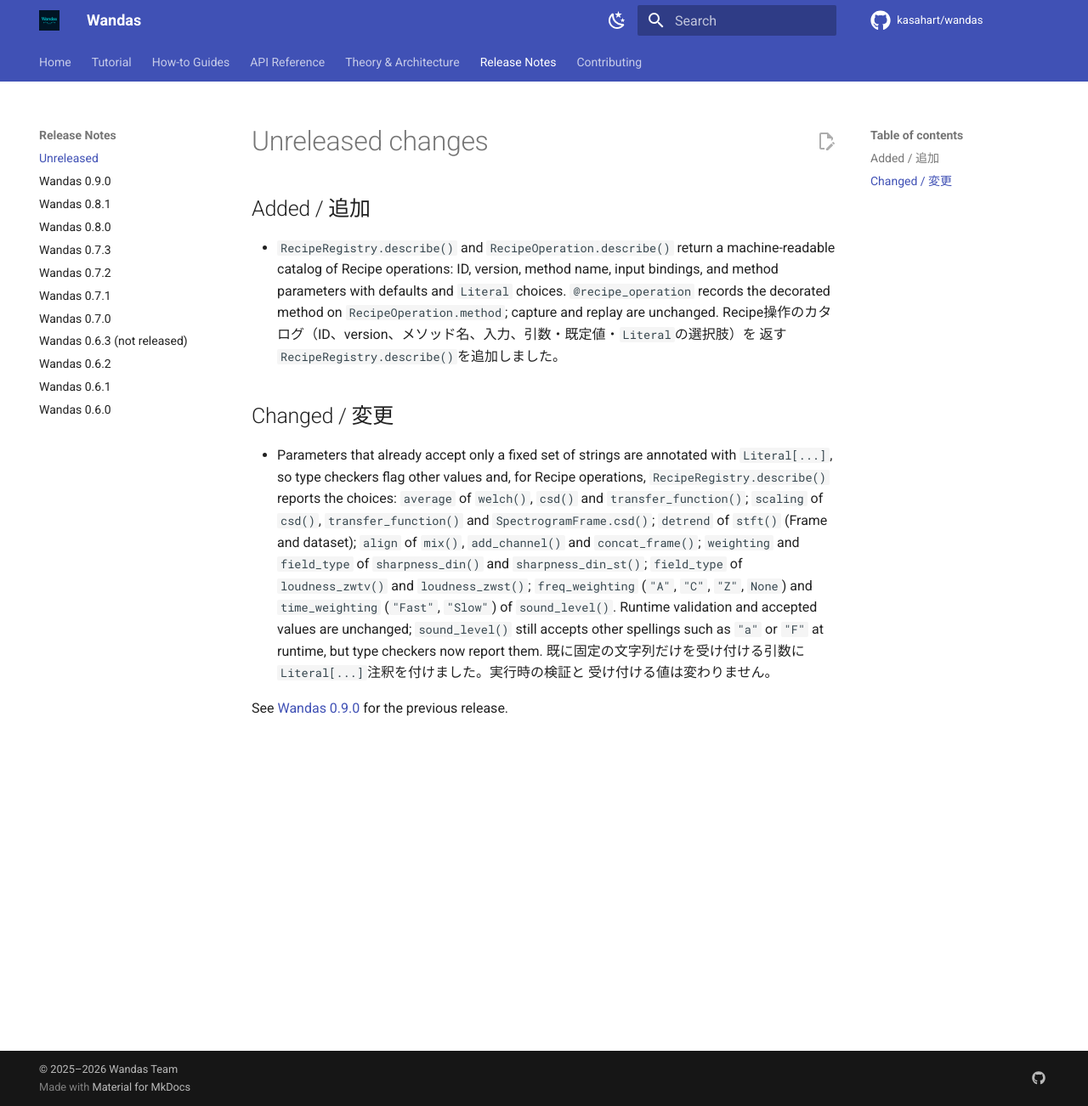
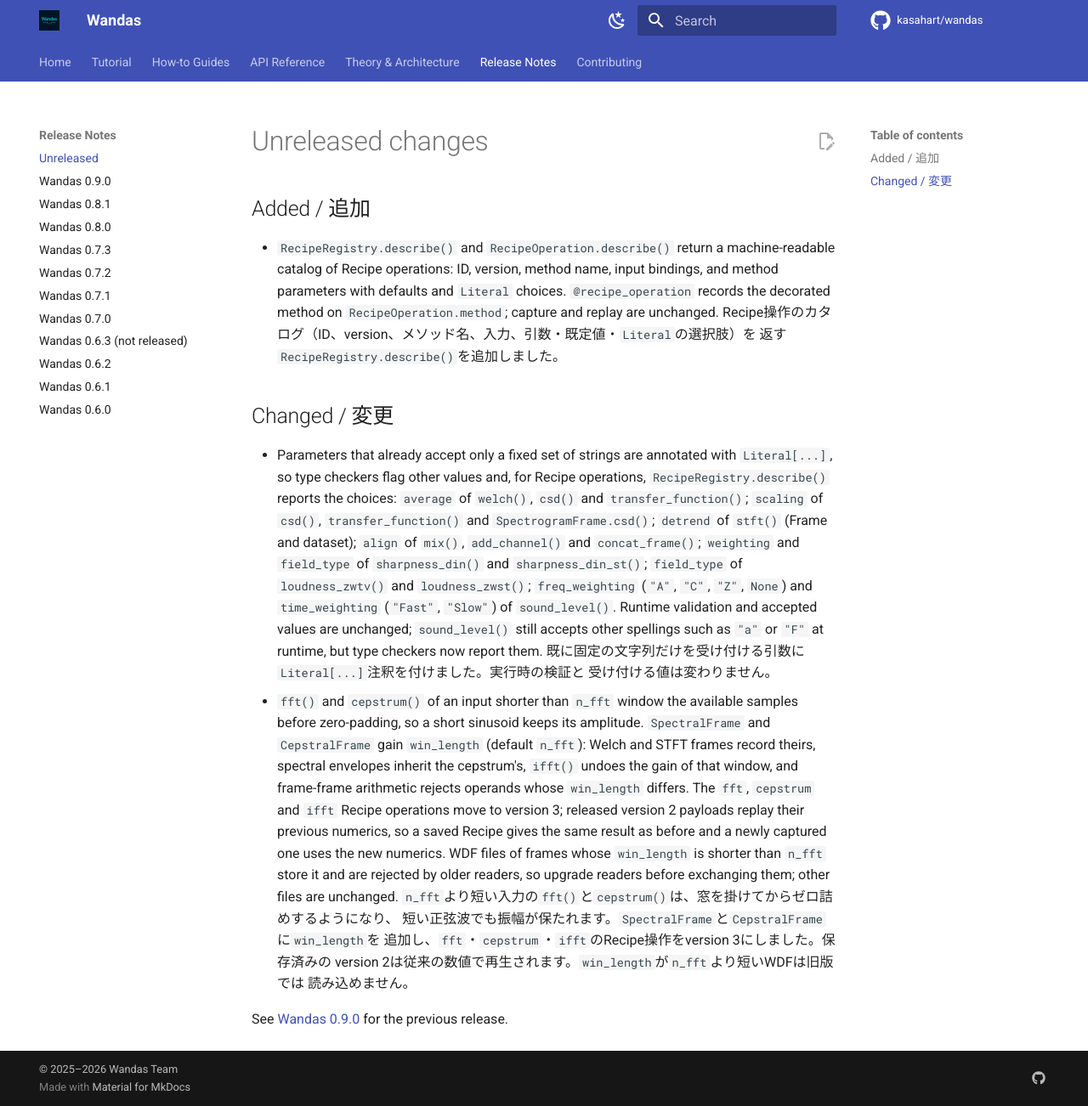
Before and after one commit to kasahart/wandas, an MkDocs documentation site: the page built from docs/src/release-notes/unreleased.md, in a window 1280 px wide and 1302 px high. Shown: the whole window at 85% size. Built offline with MkDocs 1.6.1 and Material for MkDocs 9.7.7, drawn with Linux system fonts in a browser that asks for light colours; comment, search, counter and statistics services are not loaded.

Commit message:
fix: reject spectral arithmetic across window lengths and document the change
- SpectralFrame arithmetic rejects operands whose win_length differs.
- Empty-input FFT and cepstrum still resolve the window name.
- The FFT inverse guarantee names win_length; unreleased notes describe
  the numerics, Recipe version and WDF compatibility effects.

Co-Authored-By: Claude Opus 5.5 (1M context) <noreply@anthropic.com>
Claude-Session: https://claude.ai/code/session_01LjRVTCN7qA4pqYyRbGtn8e

```diff
--- a/docs/src/release-notes/unreleased.md
+++ b/docs/src/release-notes/unreleased.md
@@ -26,5 +26,22 @@
   runtime, but type checkers now report them.
   既に固定の文字列だけを受け付ける引数に`Literal[...]`注釈を付けました。実行時の検証と
   受け付ける値は変わりません。
+- `fft()` and `cepstrum()` of an input shorter than `n_fft` window the
+  available samples before zero-padding, so a short sinusoid keeps its
+  amplitude. `SpectralFrame` and `CepstralFrame` gain `win_length` (default
+  `n_fft`): Welch and STFT frames record theirs, spectral envelopes inherit
+  the cepstrum's, `ifft()` undoes the gain of that window, and frame-frame
+  arithmetic rejects operands whose `win_length` differs. The `fft`,
+  `cepstrum` and `ifft` Recipe operations move to version 3; released
+  version 2 payloads replay their previous numerics, so a saved Recipe gives
+  the same result as before and a newly captured one uses the new numerics.
+  WDF files of frames whose `win_length` is shorter than `n_fft` store it and
+  are rejected by older readers, so upgrade readers before exchanging them;
+  other files are unchanged.
+  `n_fft`より短い入力の`fft()`と`cepstrum()`は、窓を掛けてからゼロ詰めするようになり、
+  短い正弦波でも振幅が保たれます。`SpectralFrame`と`CepstralFrame`に`win_length`を
+  追加し、`fft`・`cepstrum`・`ifft`のRecipe操作をversion 3にしました。保存済みの
+  version 2は従来の数値で再生されます。`win_length`が`n_fft`より短いWDFは旧版では
+  読み込めません。
 
 See [Wandas 0.9.0](v0.9.0.md) for the previous release.
```
Also changed, not shown: docs/src/explanation/public-api-stability.md (+2 -1 lines), docs/src/explanation/spectral-numerical-contracts.md (+4 -3 lines), 6 other files.
